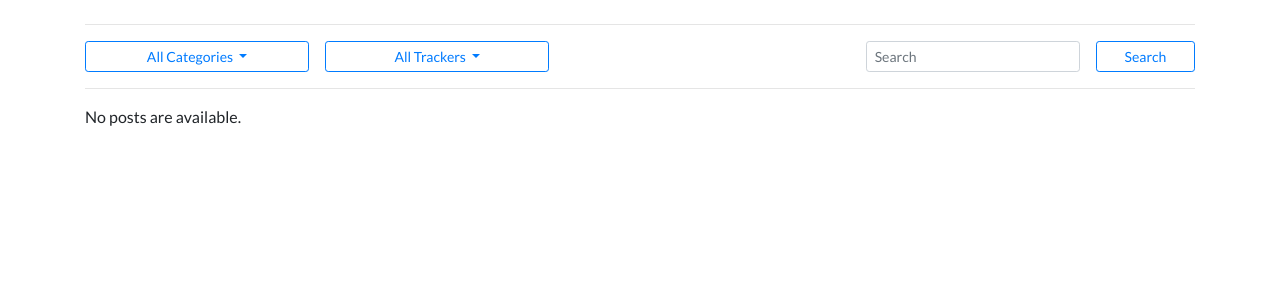
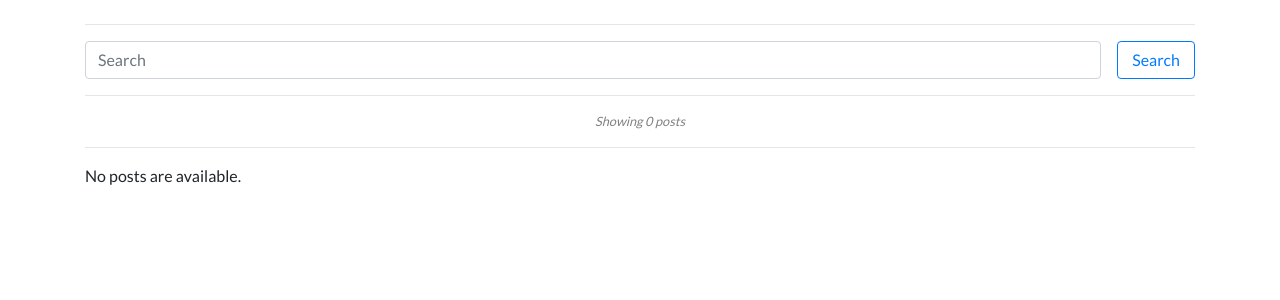
Before and after one commit to pushpreet/mediatracker, a Django app: page /posts/ in a window 1280 px wide. Shown: the part 56-356 px from the top of the page. Run offline with Django 3.2, Linux system fonts and the light colour scheme; data that the repository does not hold is empty; some libraries are stand-ins or nearby versions.

Commit message:
add more variables to post_list context

```diff
--- a/tracker/templates/tracker/post_list.html
+++ b/tracker/templates/tracker/post_list.html
@@ -4,7 +4,7 @@
 {% block content %}
     <hr>
     <form id="postNav" class="d-flex flex-row" action="{% url 'tracker:post_list' %}" method="get" accept-charset="utf-8">
-        <div class="col-lg-8 row">
+        {% comment %} <div class="col-lg-8 row">
             <div class="dropdown nav-el col-lg-4 col-md-4">
                 <button type="button" class="btn btn-sm btn-outline-primary dropdown-toggle" data-toggle="dropdown" style="width:100%;">
                     All Categories
@@ -28,17 +28,22 @@
             <div class="col-lg-4">
 
             </div>
+        </div> {% endcomment %}
+
+        <div class="nav-el col-lg-11">
+            <input class="form-control" id="post_searchbox" name ="q" type="text" placeholder="Search" {% if context.q %}value="{{ context.q }}" {% endif %}>
         </div>
-
-        <div class="col-lg-4 row ml-auto">
-            <div class="nav-el col-lg-8">
-                <input class="form-control form-control-sm" id="post_searchbox" name ="q" type="text" placeholder="Search">
-            </div>
-            <div class="nav-el col-lg-4">
-                <button class="btn btn-sm btn-outline-primary" type="submit" style="width:100%">Search</button>
-            </div>
+        <div class="nav-el col-lg-1">
+            <button class="btn btn-outline-primary" type="submit" style="width:100%">Search</button>
         </div>
     </form>
+
+    <hr>
+
+    <div class="col-lg-12 text-center">
+        <span style="font-size: 0.8rem; color:gray;"><em>Showing {{ context.total }} posts</em></span>
+    </div>
+
     <hr>
 
     {% if context.latest_post_list %}
--- a/tracker/views.py
+++ b/tracker/views.py
@@ -10,38 +10,38 @@ from django.db.models import F
 from .models import Post, Tracker, User, TrackerCategory
 
 def post_list(request):
-    context = {}
-    latest_post_list = Post.objects.all().order_by('-published')
+    filtered_posts = Post.objects.all().order_by('-published')
 
-    keywords = request.GET.get('q')
-    if keywords:
-        query = SearchQuery(keywords)
-        latest_post_list = Post.objects.filter(search_document=query).annotate(rank=SearchRank(F('search_document'), query)).order_by('-rank')
-        # title_vector = SearchVector('title', weight='A')
-        # text_vector = SearchVector('text', weight='B')
-        # vectors = title_vector + text_vector
-        # latest_post_list = latest_post_list.annotate(search=vectors).filter(search=query)
-        # latest_post_list = latest_post_list.annotate(rank=SearchRank(vectors, query)).order_by('-rank')
+    q = request.GET.get('q')
+    if q:
+        query = SearchQuery(q)
+        filtered_posts = Post.objects.filter(search_document=query).annotate(rank=SearchRank(F('search_document'), query)).order_by('-rank')
 
     tracker_list = set()
     tracker_category_list = set()
-    for post in latest_post_list:
+    for post in filtered_posts:
         for tracker in post.trackers.all():
             tracker_list.add(tracker)
             tracker_category_list.add(tracker.category)
 
-    context['tracker_list'] = tracker_list
-    context['tracker_category_list'] = tracker_category_list
-
     page = request.GET.get('page', 1)
-    paginator = Paginator(latest_post_list, 20)
+    paginator = Paginator(filtered_posts, 20)
 
     try:
-        context['latest_post_list'] = paginator.page(page)
+        filtered_posts_page = paginator.page(page)
     except PageNotAnInteger:
-        context['latest_post_list'] = paginator.page(1)
+        filtered_posts_page = paginator.page(1)
     except EmptyPage:
-        context['latest_post_list'] = paginator.page(paginator.num_pages)
+        filtered_posts_page = paginator.page(paginator.num_pages)
+
+    context = {
+        'latest_post_list': filtered_posts_page,
+        'tracker_list': tracker_list,
+        'tracker_category_list': tracker_category_list,
+        'q': q,
+        'total': paginator.count,
+        'page': paginator.page,
+    }
 
     return render(request, 'tracker/post_list.html', {'context': context})
 
```
